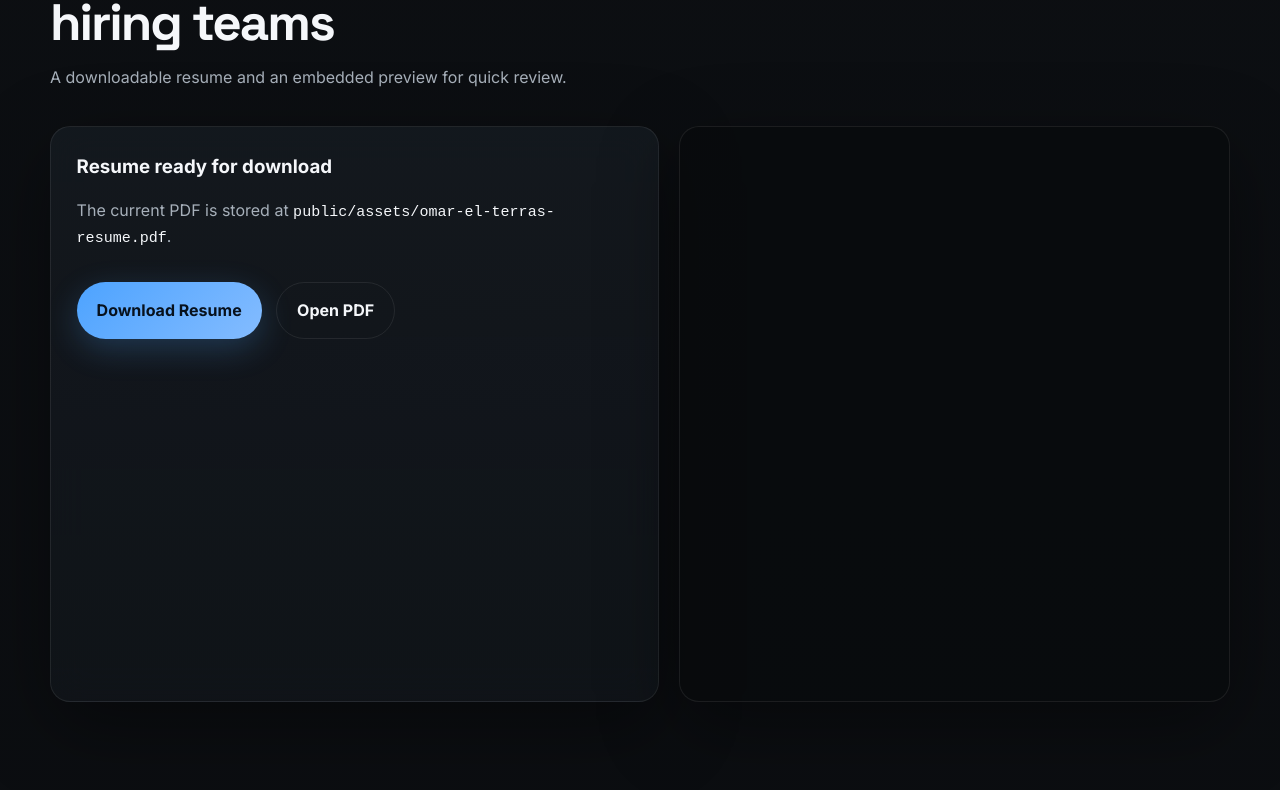
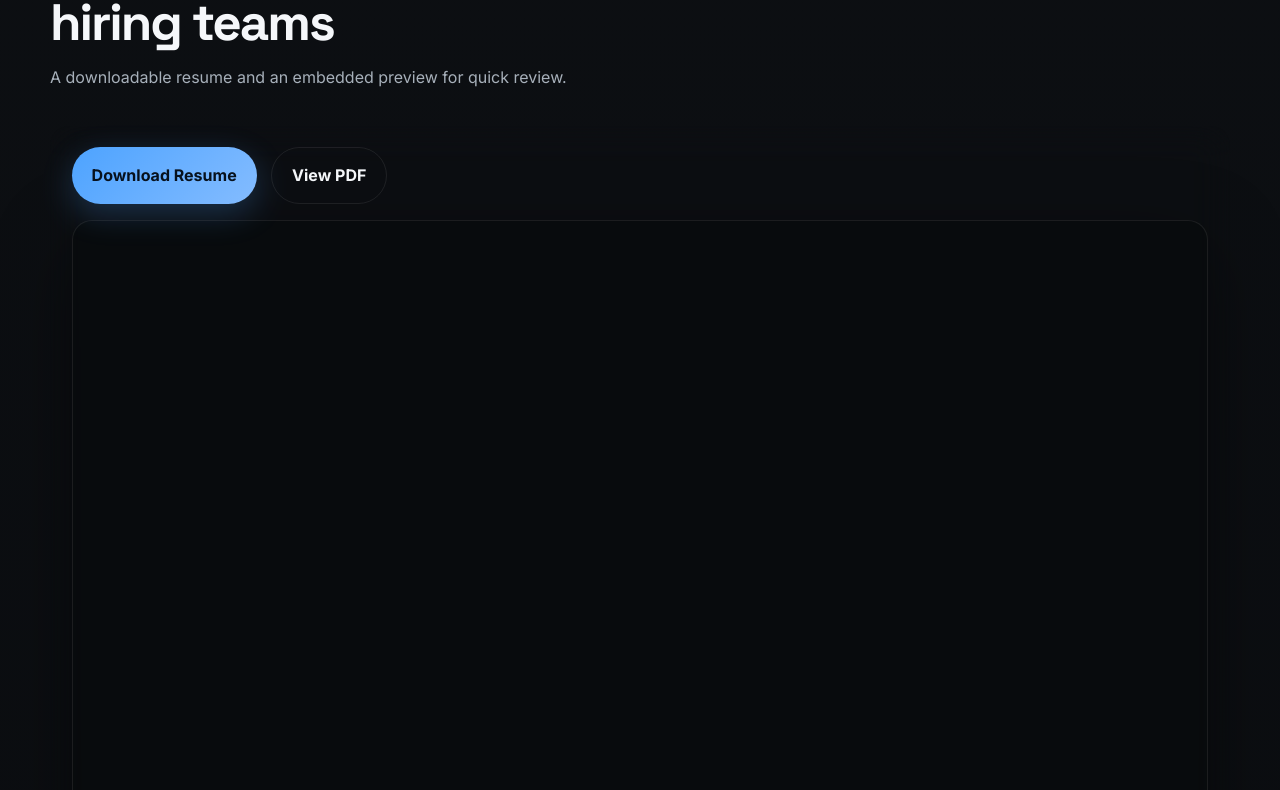
Before and after one commit to OmarElTerras/omarelterras.github.io, a React (Vite) app: page / in a window 1280 px wide. Shown: the part 5690-6480 px from the top of the page. Built offline with nearby package versions, Linux system fonts and the light colour scheme.

Commit message:
Simplify resume section layout

```diff
--- a/src/components/ResumeSection.jsx
+++ b/src/components/ResumeSection.jsx
@@ -11,25 +11,17 @@ export default function ResumeSection() {
           description="A downloadable resume and an embedded preview for quick review."
         />
 
-        <div className="resume-layout">
-          <div className="glass-card resume-copy reveal">
-            <h3>Resume ready for download</h3>
-            <p>
-              The current PDF is stored at
-              {" "}
-              <code>public/assets/omar-el-terras-resume.pdf</code>.
-            </p>
-            <div className="hero-actions">
-              <a className="button" href={personalInfo.resumePath} download>
-                Download Resume
-              </a>
-              <a className="button button-ghost" href={personalInfo.resumePath} target="_blank" rel="noreferrer">
-                Open PDF
-              </a>
-            </div>
+        <div className="resume-panel glass-card reveal">
+          <div className="resume-actions">
+            <a className="button" href={personalInfo.resumePath} download>
+              Download Resume
+            </a>
+            <a className="button button-ghost" href={personalInfo.resumePath} target="_blank" rel="noreferrer">
+              View PDF
+            </a>
           </div>
 
-          <div className="resume-preview reveal">
+          <div className="resume-preview">
             <iframe
               title="Resume preview"
               src={personalInfo.resumePath}
--- a/src/styles.css
+++ b/src/styles.css
@@ -341,7 +341,6 @@ code {
 }
 
 .about-grid,
-.resume-layout,
 .contact-layout {
   display: grid;
   grid-template-columns: 1.05fr 0.95fr;
@@ -349,7 +348,6 @@ code {
 }
 
 .about-copy,
-.resume-copy,
 .contact-card,
 .contact-form {
   padding: 1.6rem;
@@ -549,8 +547,20 @@ code {
   opacity: 0.65;
 }
 
+.resume-panel {
+  padding: 1.35rem;
+  border-radius: var(--radius-md);
+}
+
+.resume-actions {
+  display: flex;
+  flex-wrap: wrap;
+  gap: 0.9rem;
+  margin-bottom: 1rem;
+}
+
 .resume-preview {
-  min-height: 36rem;
+  min-height: 42rem;
   border-radius: var(--radius-md);
   overflow: hidden;
   border: 1px solid rgba(255, 255, 255, 0.08);
@@ -650,7 +660,6 @@ code {
 @media (max-width: 1060px) {
   .hero-grid,
   .about-grid,
-  .resume-layout,
   .contact-layout,
   .featured-project {
     grid-template-columns: 1fr;
```
